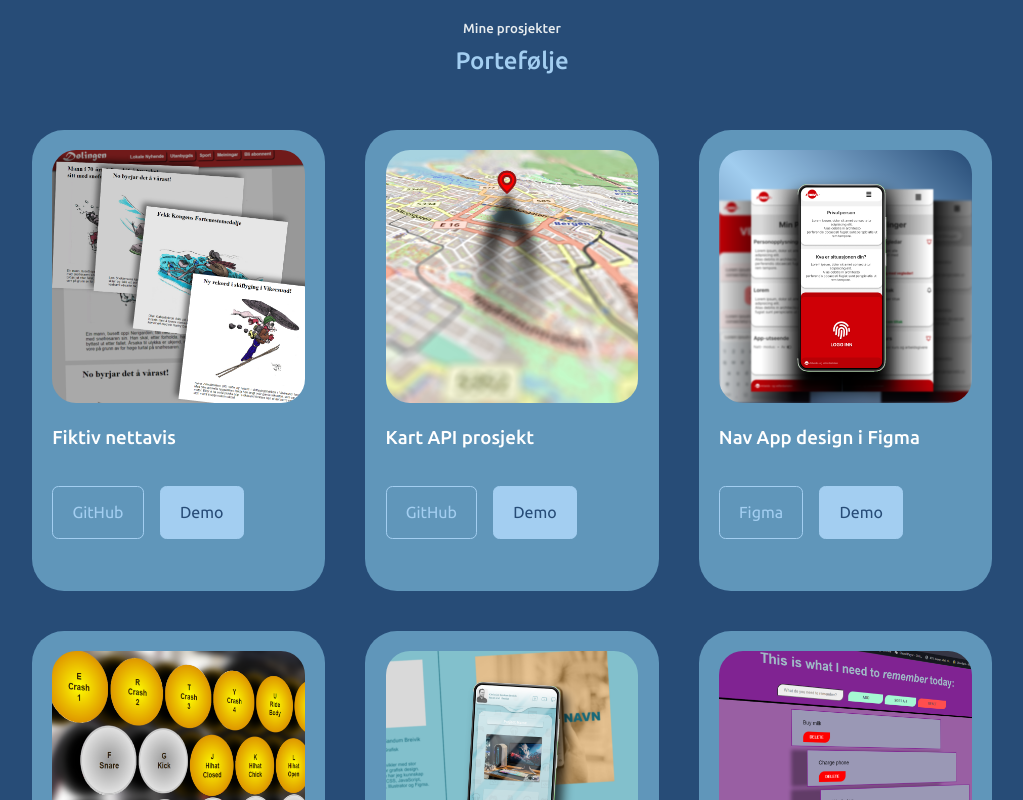
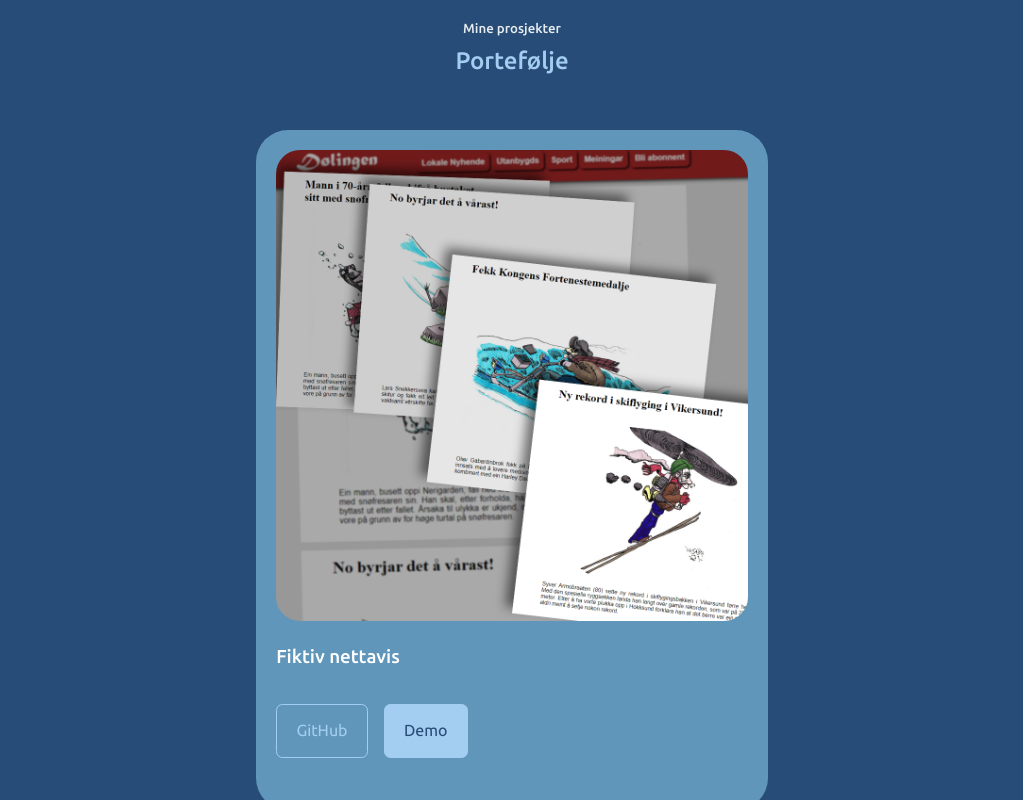
Before and after one commit to ChristianSB89/portfolio-v3, a React (Create React App) app: page / in a window 1280 px wide. Shown: the part 2540-3340 px from the top of the page, without its empty margins (128-1151 px from the left). Built offline with nearby package versions, Linux system fonts and the light colour scheme.

Commit message:
Portfolio is now carousel

```diff
--- a/src/components/experience/Experience.jsx
+++ b/src/components/experience/Experience.jsx
@@ -15,14 +15,14 @@ const Experience = () => {
               <BsCheckSquareFill className="experience_details-icon" />
               <div>
                 <h4>HTML</h4>
-                {/* <small className="text-light">Intermeditate</small> */}
+                {/* <small className="text-light">Intermediate</small> */}
               </div>
             </article>
             <article className="experience_details">
               <BsCheckSquareFill className="experience_details-icon" />
               <div>
                 <h4>CSS</h4>
-                {/* <small className="text-light">Intermeditate</small> */}
+                {/* <small className="text-light">Intermediate</small> */}
               </div>
             </article>
             <article className="experience_details">
--- a/src/components/portfolio/Portfolio.jsx
+++ b/src/components/portfolio/Portfolio.jsx
@@ -7,6 +7,11 @@ import DrumKit from "../../assets/drumkit.png";
 import PortfolioImg from "../../assets/portfolio.png";
 import ToDo from "../../assets/to-doList.png";
 import Minecraft from "../../assets/minecraft-clone.png";
+
+import { Swiper, SwiperSlide } from "swiper/react";
+import "swiper/css";
+import "swiper/css/pagination";
+import { Pagination } from "swiper";
 
 const data = [
   {
@@ -73,15 +78,57 @@ const data = [
     btnPrimary: "Demo",
   },
 ];
+// const Portfolio = () => {
+//   return (
+//     <section id="portfolio">
+//       <h5>Mine prosjekter</h5>
+//       <h2>Portefølje</h2>
+
+//       <div className="container portfolio_container">
+//         {data.map(({ id, image, title, github, demo, btn, btnPrimary }) => {
+//           return (
+//             <article key={id} className="portfolio_item">
+//               <div className="portfolio_item-image">
+//                 <img src={image} alt={title} />
+//               </div>
+//               <h3>{title}</h3>
+//               <div className="portfolio_item-cta">
+//                 <a href={github} className="btn" target="_blank">
+//                   {btn}
+//                 </a>
+//                 <a href={demo} className="btn btn-primary" target="_blank">
+//                   {btnPrimary}
+//                 </a>
+//               </div>
+//             </article>
+//           );
+//         })}
+//       </div>
+//     </section>
+//   );
+// };
+
+// export default Portfolio;
+
 const Portfolio = () => {
   return (
     <section id="portfolio">
       <h5>Mine prosjekter</h5>
       <h2>Portefølje</h2>
 
-      <div className="container portfolio_container">
-        {data.map(({ id, image, title, github, demo, btn, btnPrimary }) => {
+      <Swiper
+        pagination={{
+          dynamicBullets: true,
+        }}
+        modules={[Pagination]}
+        spaceBetween={50}
+        slidesPerView={1}
+        className="container testimonials_container"
+      >
+        {data.map(
+          ({ id, image, title, github, btn, demo, btnPrimary }, index) => {
             return (
+              <SwiperSlide key={index} className="portfolio">
                 <article key={id} className="portfolio_item">
                   <div className="portfolio_item-image">
                     <img src={image} alt={title} />
@@ -96,9 +143,11 @@ const Portfolio = () => {
                     </a>
                   </div>
                 </article>
+              </SwiperSlide>
             );
-        })}
-      </div>
+          }
+        )}
+      </Swiper>
     </section>
   );
 };
```
Lines whose indentation alone changed are shown as unchanged.
